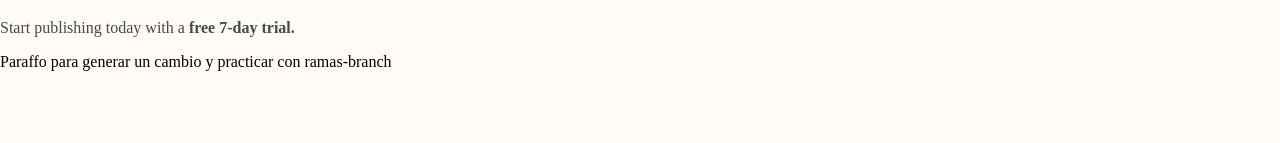
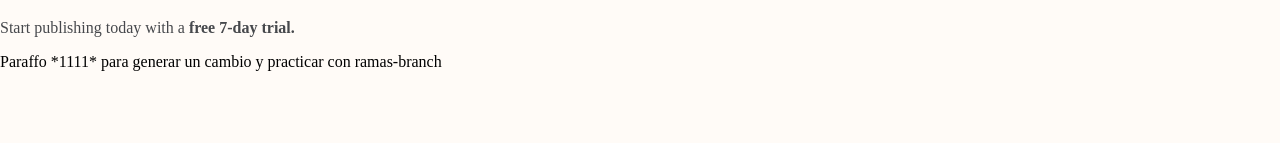
Before and after one commit to omarmonrealdev/matcha, a plain HTML site: page index.html in a window 1280 px wide. Shown: the part 161-304 px from the top of the page. Drawn offline with Linux system fonts and the light colour scheme.

Commit message:
agregue 1111 en otro lado del mismo parrafo

```diff
--- a/index.html
+++ b/index.html
@@ -28,7 +28,7 @@
       Start publishing today with a
       <strong class="first">free 7-day trial.</strong>
     </p>
-    <p>Paraffo para generar un cambio y practicar con ramas-branch</p>
+    <p>Paraffo *1111* para generar un cambio y practicar con ramas-branch</p>
 
     <img class="imgbody" src="imagenes/capterra.png" alt="imagen de ejemplo" />
     <img
```
